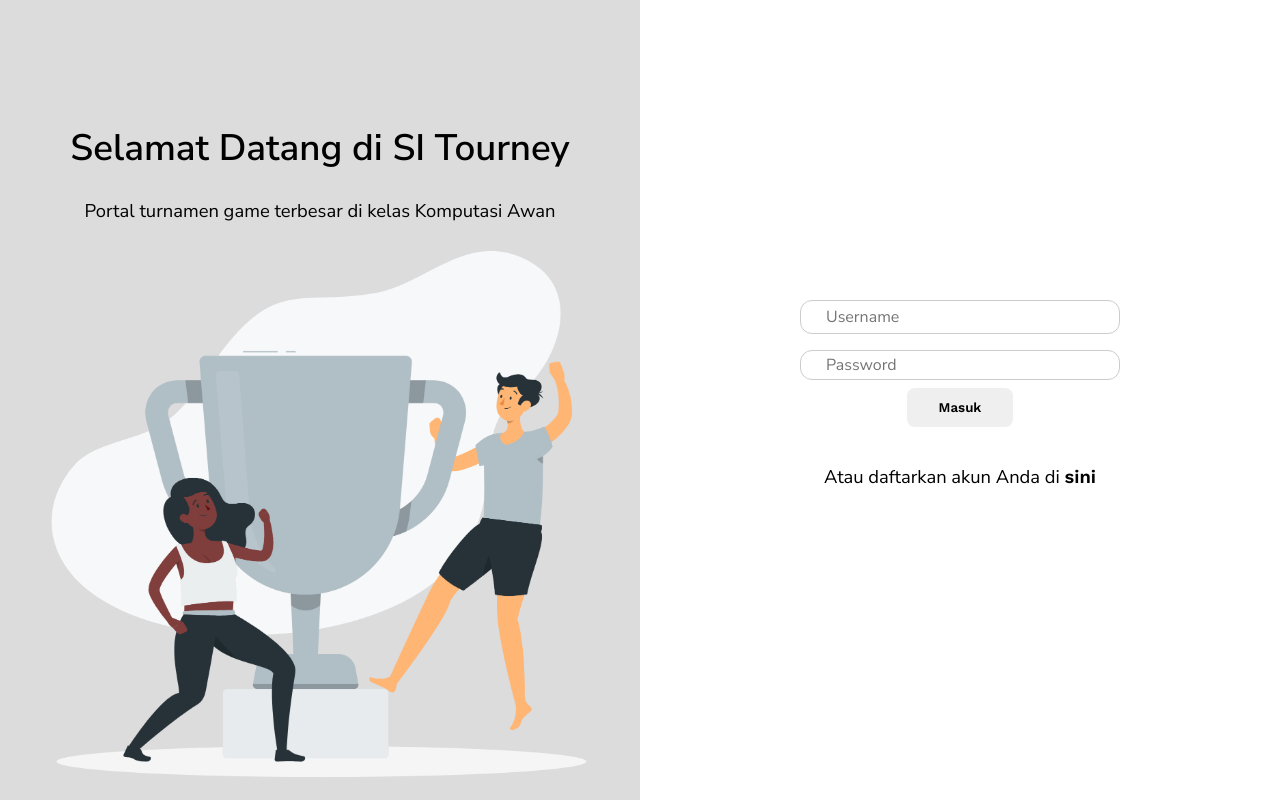
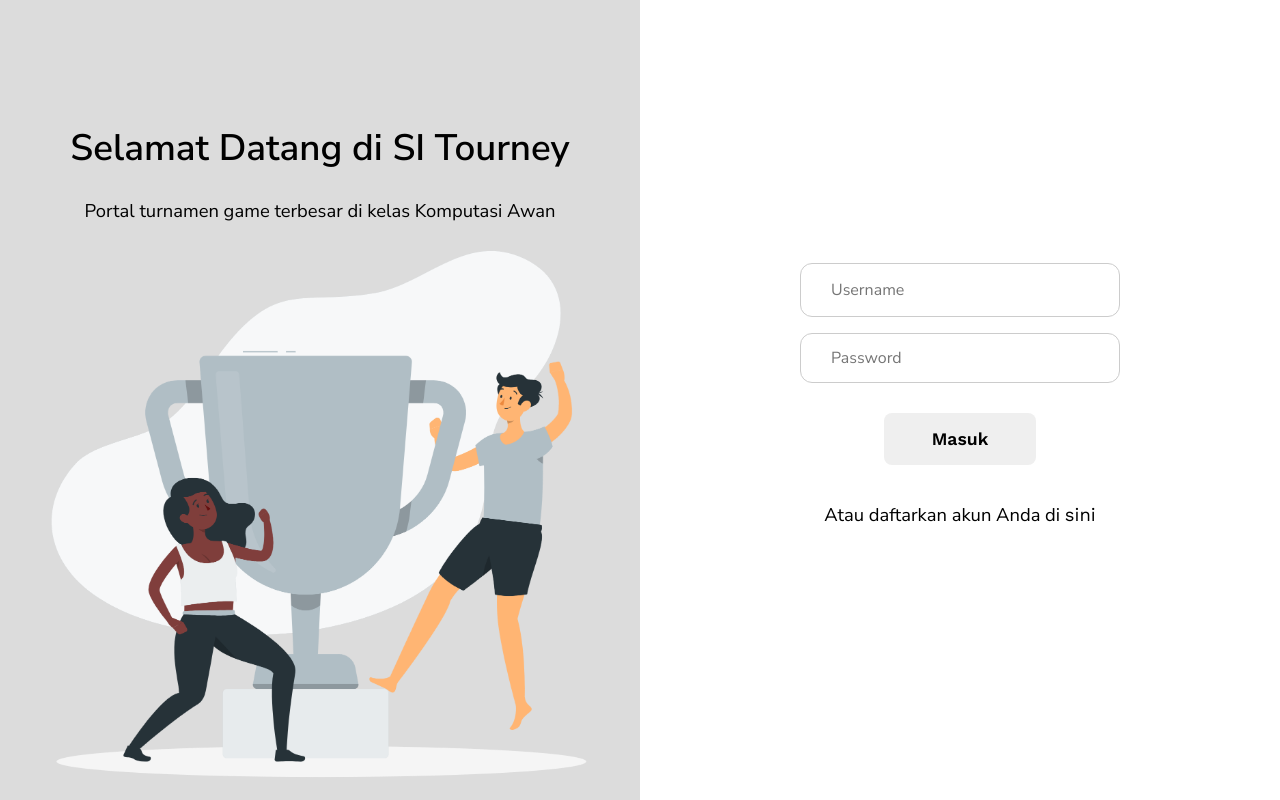
Before and after one commit to pejuang-awan/FE-Tournament-Website, a React (Create React App) app: page / in a window 1280 px wide. Built offline with nearby package versions, Linux system fonts and the light colour scheme.

Commit message:
Refactor components for auth pages

```diff
--- a/src/components/Button.js
+++ b/src/components/Button.js
@@ -1,8 +1,12 @@
 import React from 'react';
 import '../static/css/components/Button.css';
 
-export default function Button({ text, size, type, onClick }) {
+export default function Button({ text, size, type, onClick, customStyling }) {
+    let className = `button-${size}`
+    if (customStyling) {
+        className = customStyling;
+    }
     return (
-        <button type={type} onClick={onClick} className={`button-${size}`}>{text}</button>
+        <button type={type} onClick={onClick} className={className}>{text}</button>
     )
 }
--- a/src/components/Input.js
+++ b/src/components/Input.js
@@ -1,11 +1,11 @@
 import React from 'react';
 import '../static/css/components/Input.css';
 
-export default function Input({ label, placeholderText, type, name, value, onChange }) {
+export default function Input({ label, placeholderText, type, name, value, onChange, customStyling }) {
     return (
         <div className='input-container'>
             <label>{label}</label>
-            <input type={type} placeholder={placeholderText} name={name} value={value} onChange={onChange}></input>
+            <input id={customStyling} type={type} placeholder={placeholderText} name={name} value={value} onChange={onChange}></input>
         </div>
     )
 }
--- a/src/components/MenuItems.js
+++ b/src/components/MenuItems.js
@@ -11,9 +11,14 @@ export default function MenuItems ({ items }) {
             {items.submenu ? (
                 <React.Fragment>
                     <div className='menu-item-dropdownable'>
-                        <button onClick={() => setDropdown((prev) => !prev)}>
+                        <button onClick={() => setDropdown((prev) => !prev)} className={`dropdown-btn ${dropdown ? "active" : "" }`}>
                             {items.title}
-                            <img className='dropdown-icon' src={require('../static/img/chevron-bottom.png')}></img>
+                            {dropdown ? (
+                                <img className='dropdown-icon' src={require('../static/img/chevron-upper.png')}></img>
+                            ) : (
+                                <img className='dropdown-icon' src={require('../static/img/chevron-bottom.png')}></img>
+                            )}
+
                         </button>
                         <Dropdown submenus={items.submenu} dropdown={dropdown} />
                     </div>
--- a/src/components/Navbar.js
+++ b/src/components/Navbar.js
@@ -45,7 +45,7 @@ export default function Navbar({ isCreator, toggleLogout, username }) {
             </div>
             <div className='navbar-user-container'>
                 <div className='navbar-user-content'>
-                    <p>Halo, {username}</p>
+                    <p>Halo, <strong>{username}</strong></p>
                     <div className='navbar-user-logout'>
                         <Link to='/'><img onClick={toggleLogout} src={require('../static/img/logout.png')} /></Link>
                     </div>
--- a/src/static/css/components/Navbar.css
+++ b/src/static/css/components/Navbar.css
@@ -1,3 +1,12 @@
+a {
+    font-weight: var(--fw-reg);
+}
+
+a:hover {
+    font-weight: var(--fw-bold);
+    text-decoration: none;
+}
+
 .navbar-container {
     width: 100%;
     display: flex;
@@ -31,6 +40,10 @@
     color: black;
     font-size: 1.25rem;
     font-family: var(--ff-primary);
+    font-weight: var(--fw-reg);
+}
+
+.navbar-menus-list li button:hover {
     font-weight: var(--fw-bold);
 }
 
@@ -53,6 +66,10 @@
 .menu-item-dropdownable button{
     display: flex;
     gap: 10%;
+}
+
+.dropdown-btn.active {
+    font-weight: var(--fw-bold);
 }
 
 .dropdown-icon {
```
Also changed, not shown: src/static/img/chevron-upper.png (added).
